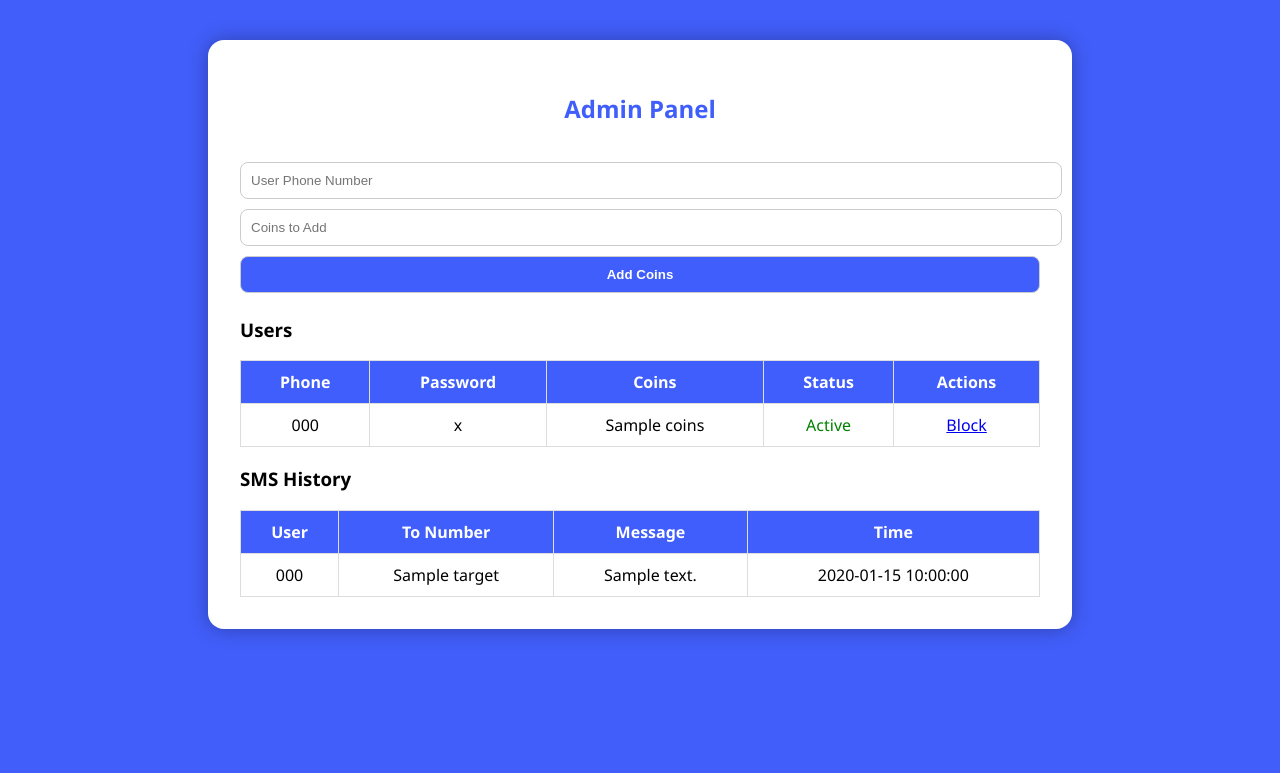
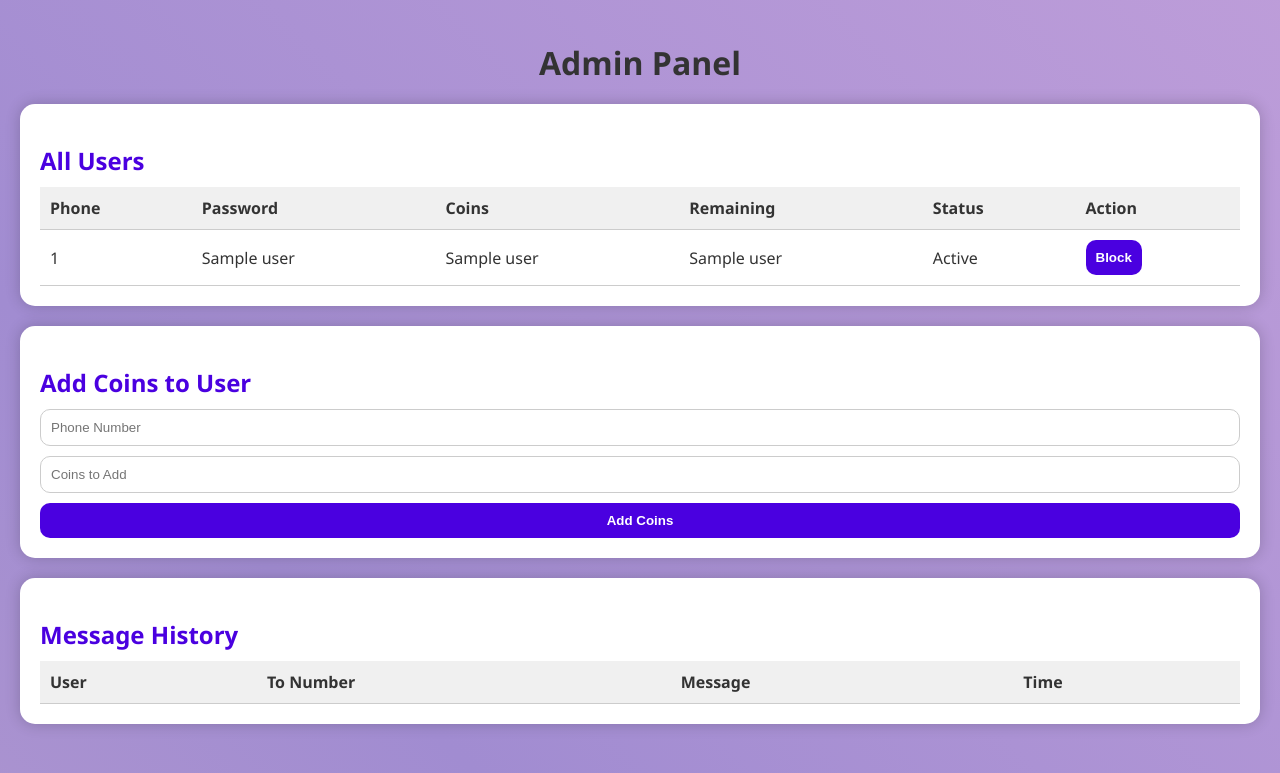
Before and after one commit to abdullahasad491326/SMS_Web_App, a Flask app: template app/templates/admin_panel.html in a window 1280 px wide. Shown: the top 773 px of the page. Run offline with Flask 3, Linux system fonts and the light colour scheme; the template is opened without the code that fills it: most values are stand-ins (such as "Sample title", 1, 10 or a date in 2020); lists and menus that the app fills with data are empty.

Commit message:
Update admin_panel.html

```diff
--- a/app/templates/admin_panel.html
+++ b/app/templates/admin_panel.html
@@ -3,121 +3,140 @@
 <head>
   <meta charset="UTF-8">
   <title>Admin Panel</title>
+  <meta name="viewport" content="width=device-width, initial-scale=1.0">
   <style>
     body {
-      font-family: 'Segoe UI', sans-serif;
       margin: 0;
       padding: 0;
-      animation: colorChange 15s infinite alternate;
+      font-family: 'Segoe UI', sans-serif;
+      background: linear-gradient(45deg, #ff9a9e, #fad0c4, #fad0c4, #a18cd1, #fbc2eb);
+      background-size: 1000% 1000%;
+      animation: animatedGradient 15s ease infinite;
+      color: #333;
     }
 
-    @keyframes colorChange {
-      0% { background-color: #fc466b; }
-      50% { background-color: #3f5efb; }
-      100% { background-color: #fc466b; }
+    @keyframes animatedGradient {
+      0% { background-position: 0% 50%; }
+      50% { background-position: 100% 50%; }
+      100% { background-position: 0% 50%; }
     }
 
     .container {
-      background: white;
-      padding: 2rem;
-      margin: 5vh auto;
-      width: 95%;
-      max-width: 800px;
-      border-radius: 1rem;
-      box-shadow: 0 0 20px rgba(0,0,0,0.3);
+      padding: 20px;
     }
 
-    h2 {
+    h1 {
       text-align: center;
-      color: #3f5efb;
+      color: #333;
+      margin-bottom: 20px;
+    }
+
+    .section {
+      background: #fff;
+      border-radius: 15px;
+      padding: 20px;
+      margin-bottom: 20px;
+      box-shadow: 0 0 15px rgba(0,0,0,0.2);
+    }
+
+    .section h2 {
+      color: #4a00e0;
+      margin-bottom: 10px;
     }
 
     table {
       width: 100%;
       border-collapse: collapse;
-      margin-top: 1rem;
+      margin-top: 10px;
     }
 
     th, td {
-      border: 1px solid #ddd;
       padding: 10px;
-      text-align: center;
+      border-bottom: 1px solid #ccc;
+      text-align: left;
     }
 
     th {
-      background-color: #3f5efb;
-      color: white;
+      background: #f0f0f0;
     }
 
-    .form-section {
-      margin-top: 2rem;
+    .form-inline {
+      display: flex;
+      flex-direction: column;
+      gap: 10px;
     }
 
-    input, button {
+    input[type="text"], input[type="number"] {
       padding: 10px;
-      margin: 5px 0;
-      width: 100%;
-      border-radius: 8px;
+      border-radius: 10px;
       border: 1px solid #ccc;
     }
 
     button {
-      background-color: #3f5efb;
-      color: white;
+      padding: 10px;
+      background: #4a00e0;
+      color: #fff;
       font-weight: bold;
+      border: none;
+      border-radius: 10px;
       cursor: pointer;
     }
 
-    .blocked {
-      color: red;
+    button:hover {
+      background: #3a00b0;
     }
 
-    .unblocked {
-      color: green;
+    @media (max-width: 768px) {
+      th, td {
+        font-size: 14px;
+      }
     }
   </style>
 </head>
 <body>
   <div class="container">
-    <h2>Admin Panel</h2>
+    <h1>Admin Panel</h1>
 
-    <div class="form-section">
-      <form method="POST" action="/admin_add_coins">
-        <input type="text" name="phone" placeholder="User Phone Number" required>
+    <div class="section">
+      <h2>All Users</h2>
+      <table>
+        <tr>
+          <th>Phone</th>
+          <th>Password</th>
+          <th>Coins</th>
+          <th>Remaining</th>
+          <th>Status</th>
+          <th>Action</th>
+        </tr>
+        {% for user in users %}
+        <tr>
+          <td>{{ user[0] }}</td>
+          <td>{{ user[1] }}</td>
+          <td>{{ user[2] }}</td>
+          <td>{{ user[3] }}</td>
+          <td>{{ 'Blocked' if user[4] == 1 else 'Active' }}</td>
+          <td>
+            <form method="POST" action="/block_unblock" style="display:inline;">
+              <input type="hidden" name="phone" value="{{ user[0] }}">
+              <button type="submit">{{ 'Unblock' if user[4] == 1 else 'Block' }}</button>
+            </form>
+          </td>
+        </tr>
+        {% endfor %}
+      </table>
+    </div>
+
+    <div class="section">
+      <h2>Add Coins to User</h2>
+      <form method="POST" action="/add_coins" class="form-inline">
+        <input type="text" name="phone" placeholder="Phone Number" required>
         <input type="number" name="coins" placeholder="Coins to Add" required>
         <button type="submit">Add Coins</button>
       </form>
     </div>
 
-    <h3>Users</h3>
-    <table>
-      <tr>
-        <th>Phone</th>
-        <th>Password</th>
-        <th>Coins</th>
-        <th>Status</th>
-        <th>Actions</th>
-      </tr>
-      {% for user in users %}
-      <tr>
-        <td>{{ user.phone }}</td>
-        <td>{{ user.password }}</td>
-        <td>{{ user.coins }}</td>
-        <td class="{{ 'blocked' if user.blocked else 'unblocked' }}">
-          {{ 'Blocked' if user.blocked else 'Active' }}
-        </td>
-        <td>
-          {% if user.blocked %}
-            <a href="/admin_unblock/{{ user.phone }}">Unblock</a>
-          {% else %}
-            <a href="/admin_block/{{ user.phone }}">Block</a>
-          {% endif %}
-        </td>
-      </tr>
-      {% endfor %}
-    </table>
-
-    <h3>SMS History</h3>
+    <div class="section">
+      <h2>Message History</h2>
       <table>
         <tr>
           <th>User</th>
@@ -125,17 +144,16 @@
           <th>Message</th>
           <th>Time</th>
         </tr>
-      {% for sms in sms_logs %}
+        {% for log in messages %}
         <tr>
-        <td>{{ sms.phone }}</td>
-        <td>{{ sms.target }}</td>
-        <td>{{ sms.message }}</td>
-        <td>{{ sms.time }}</td>
+          <td>{{ log[0] }}</td>
+          <td>{{ log[1] }}</td>
+          <td>{{ log[2] }}</td>
+          <td>{{ log[3] }}</td>
         </tr>
         {% endfor %}
       </table>
     </div>
-
-  <script src="{{ url_for('static', filename='script.js') }}"></script>
+  </div>
 </body>
 </html>
```
Lines whose indentation alone changed are shown as unchanged.
